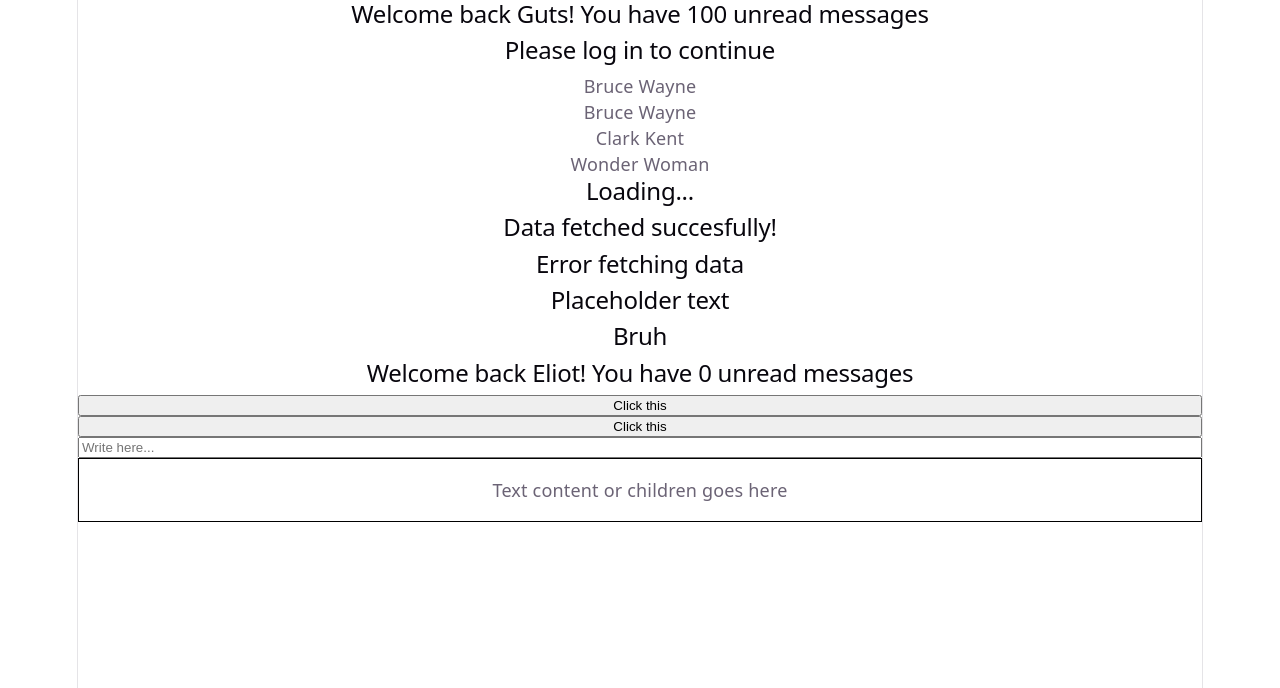
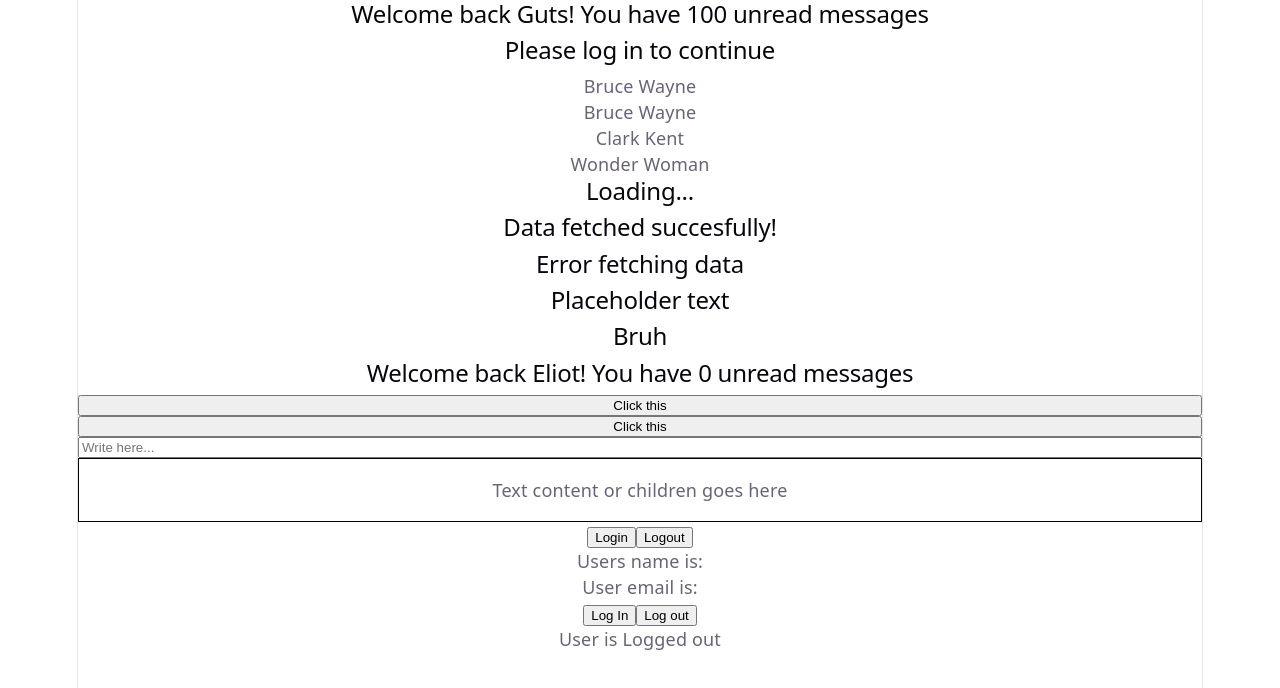
Before and after one commit to khalilovmusa/React-TS, a React (Vite) app: page / in a window 1280 px wide. Shown: the top 688 px of the page. Built offline with nearby package versions, Linux system fonts and the light colour scheme.

Commit message:
test the components

```diff
--- a/src/App.tsx
+++ b/src/App.tsx
@@ -7,6 +7,8 @@ import { Input } from './components/Input'
 import { Oscar } from './components/Oscar'
 import { Person } from './components/Person'
 import { PersonList } from './components/PersonList'
+import { LoggedIn } from './components/state/LoggedIn'
+import { User } from './components/state/User'
 import { Status } from './components/Status'
 
 function App() {
@@ -56,6 +58,8 @@ function App() {
       </Button>
       <Input handleChange={(e) => e.target.value} value='' />
       <Container styles={{ border: '1px solid black', padding: '1rem' }} />
+      <User />
+      <LoggedIn />
     </>
   )
 }
```
